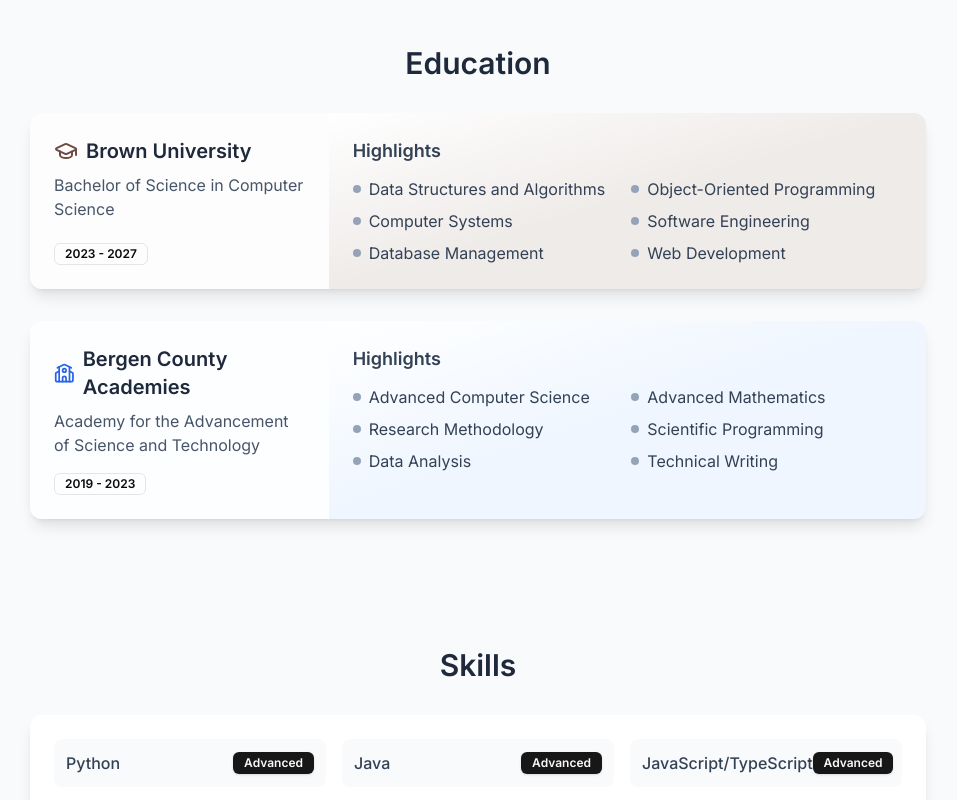
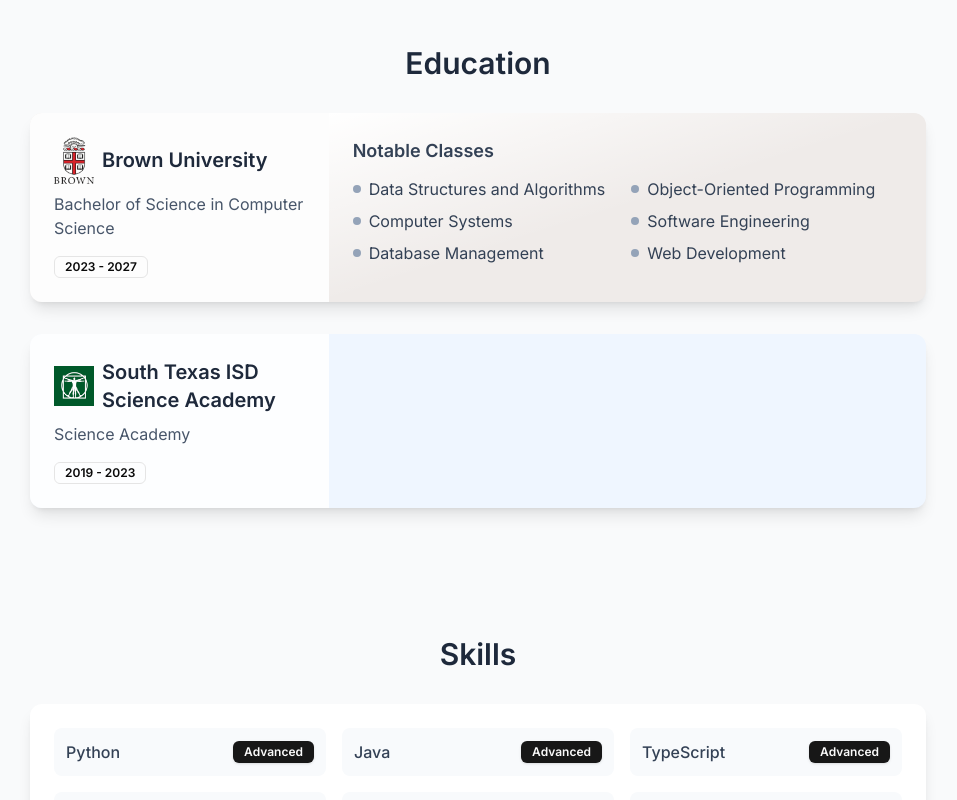
Before and after one commit to TitusFleming/my-website, a Next.js app: page / in a window 1280 px wide. Shown: the part 560-1360 px from the top of the page, without its empty margins (162-1119 px from the left). Built offline with nearby package versions, Linux system fonts and the light colour scheme.

Commit message:
fixed some stuff

```diff
--- a/src/components/Education.tsx
+++ b/src/components/Education.tsx
@@ -1,6 +1,7 @@
 import { Badge } from "@/components/badge";
 import { Card, CardContent } from "@/components/card";
 import { School, GraduationCap } from 'lucide-react';
+import Image from 'next/image';
 
 export default function Education() {
   const education = [
@@ -8,7 +9,7 @@
       school: "Brown University",
       degree: "Bachelor of Science in Computer Science",
       period: "2023 - 2027",
-      icon: <GraduationCap className="w-6 h-6 text-brown-600" />,
+      logo: "/BrownLogo.png",
       color: "bg-brown-50",
       details: [
         "Data Structures and Algorithms",
@@ -20,19 +21,12 @@
       ]
     },
     {
-      school: "Bergen County Academies",
-      degree: "Academy for the Advancement of Science and Technology",
+      school: "South Texas ISD Science Academy",
+      degree: "Science Academy",
       period: "2019 - 2023",
-      icon: <School className="w-6 h-6 text-blue-600" />,
+      logo: "/ScitechLogo.png",
       color: "bg-blue-50",
-      details: [
-        "Advanced Computer Science",
-        "Advanced Mathematics",
-        "Research Methodology",
-        "Scientific Programming",
-        "Data Analysis",
-        "Technical Writing"
-      ]
+      details: []  // Removed specific classes as requested
     }
   ];
 
@@ -47,8 +41,14 @@
                 <div className="md:w-1/3 p-6 flex flex-col justify-between bg-white bg-opacity-90">
                   <div>
                     <div className="flex items-center mb-2">
-                      {edu.icon}
-                      <h3 className="text-xl font-semibold text-slate-800 ml-2">{edu.school}</h3>
+                      <Image
+                        src={edu.logo}
+                        alt={`${edu.school} logo`}
+                        width={40}
+                        height={40}
+                        className="mr-2"
+                      />
+                      <h3 className="text-xl font-semibold text-slate-800">{edu.school}</h3>
                     </div>
                     <p className="text-slate-600">{edu.degree}</p>
                   </div>
@@ -56,8 +56,9 @@
                     {edu.period}
                   </Badge>
                 </div>
+                {edu.details.length > 0 && (
                   <div className="md:w-2/3 p-6 bg-gradient-to-br from-white via-transparent to-transparent">
-                  <h4 className="text-lg font-semibold text-slate-700 mb-3">Highlights</h4>
+                    <h4 className="text-lg font-semibold text-slate-700 mb-3">Notable Classes</h4>
                     <ul className="grid grid-cols-1 md:grid-cols-2 gap-2">
                       {edu.details.map((detail, detailIndex) => (
                         <li key={detailIndex} className="flex items-start">
@@ -67,6 +68,7 @@
                       ))}
                     </ul>
                   </div>
+                )}
               </div>
             </CardContent>
           </Card>
--- a/src/components/Intro.tsx
+++ b/src/components/Intro.tsx
@@ -14,7 +14,7 @@
       </div>
       <div className="md:w-1/2">
         <h1 className="text-4xl font-bold text-slate-800 mb-4">Richard “Tito” Fleming</h1>
-        <h2 className="text-2xl text-slate-600 mb-4">Computer Science Sophomore at Brown University</h2>
+        <h2 className="text-2xl text-slate-600 mb-4">Computer Science Student at Brown University</h2>
         <p className="text-slate-700">
           Passionate about software development, artificial intelligence, and using technology to solve real-world problems.
           Always eager to learn and take on new challenges in the ever-evolving field of computer science.
--- a/src/components/Skills.tsx
+++ b/src/components/Skills.tsx
@@ -5,7 +5,7 @@
   const skills = [
     { name: "Python", level: "Advanced" },
     { name: "Java", level: "Advanced" },
-    { name: "JavaScript/TypeScript", level: "Advanced" },
+    { name: "TypeScript", level: "Advanced" },
     { name: "C", level: "Advanced" },
     { name: "SQL", level: "Advanced" },
     { name: "React", level: "Advanced" },
```
Also changed, not shown: public/SciTechLogo.png (added). Lines whose indentation alone changed are shown as unchanged.
